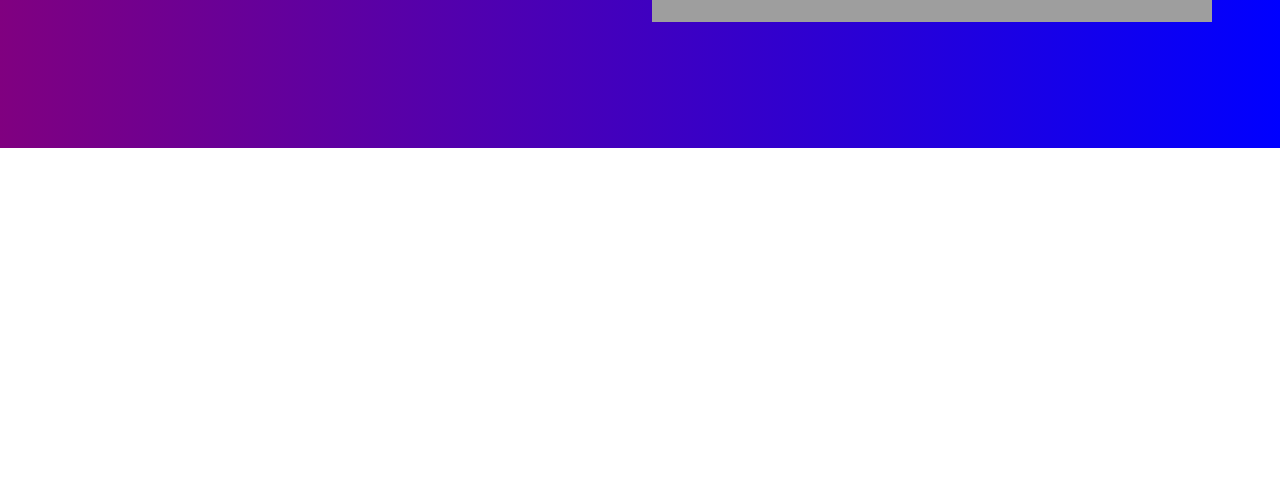
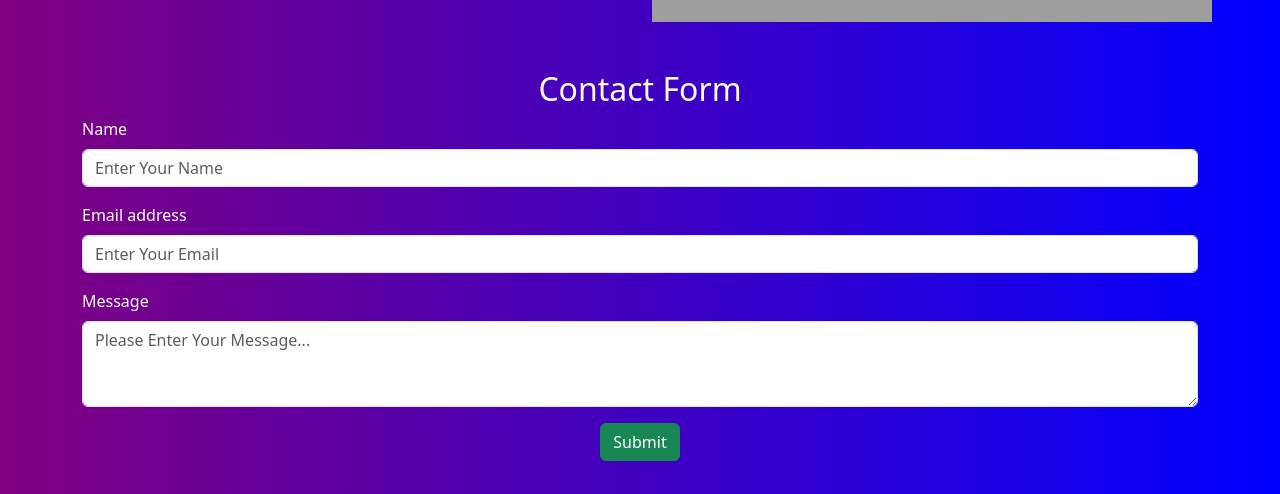
Before and after one commit to AmanKumarme/Education, a React (Vite) app: page /contact in a window 1280 px wide. Shown: the part 652-1146 px from the top of the page. Before the commit the page ends 800 px from the top, so only its background shows below. Built offline with nearby package versions, Linux system fonts and the light colour scheme; grey boxes are pictures that could not be loaded.

Commit message:
Contact form is completed

```diff
--- a/package.json
+++ b/package.json
@@ -10,6 +10,7 @@
     "preview": "vite preview"
   },
   "dependencies": {
+    "axios": "^1.6.7",
     "body-parser": "^1.20.2",
     "bootstrap": "^5.3.2",
     "cors": "^2.8.5",
--- a/src/components/Contact/Contact.jsx
+++ b/src/components/Contact/Contact.jsx
@@ -2,8 +2,10 @@ import React from "react";
 import { IoLogoWhatsapp } from "react-icons/io";
 import { MdEmail } from "react-icons/md";
 import { IoLocation } from "react-icons/io5";
+import ContactForm from "./ContactForm";
 const Contact = () => {
   return (
+    <>
       <div className="mt-5 text-white px-sm-5">
         <h2 className="text-center heading">Contact Us</h2>
         <div className="row mt-5 address">
@@ -37,7 +39,10 @@ const Contact = () => {
               href="mailto:info@paramcomputers.co.in"
               className="text-white text-decoration-none sub-heading email"
             >
-            <MdEmail style={{ color: "#E70000" }} className="email-logo fs-4" />
+              <MdEmail
+                style={{ color: "#E70000" }}
+                className="email-logo fs-4"
+              />
               <strong>
                 {" "}
                 <i>info@paramcomputers.co.in</i>{" "}
@@ -58,14 +63,17 @@ const Contact = () => {
               src="https://www.google.com/maps/embed?pb=!1m18!1m12!1m3!1d3602.549947475234!2d78.53082707484572!3d25.453305721280703!2m3!1f0!2f0!3f0!3m2!1i1024!2i768!4f13.1!3m3!1m2!1s0x397771cb59f045bd%3A0x1e821ba4033292cb!2sRathore%20Samosa%20Corner!5e0!3m2!1sen!2sin!4v1709303048397!5m2!1sen!2sin"
               width="100%"
               height="100%"
-            style={{border:"0;"}}
-            allowfullscreen=""
+              style={{ border: "0" }}
+              allowFullScreen=""
               loading="lazy"
-            referrerpolicy="no-referrer-when-downgrade"
+              referrerPolicy="no-referrer-when-downgrade"
             ></iframe>
           </div>
         </div>
       </div>
+
+     <ContactForm/>
+    </>
   );
 };
 
--- /dev/null
+++ b/src/components/Contact/ContactForm.jsx
@@ -0,0 +1,105 @@
+import axios from "axios";
+import React, { useState } from "react";
+
+const ContactForm = () => {
+  const [contact, setContact] = useState({
+    name: "",
+    email: "",
+    message: "",
+  });
+
+  const handleChange = (e) => {
+    const { name, value } = e.target;
+    console.log(name, value);
+    setContact((prevState) => ({
+      ...prevState,
+      [name]: value,
+    }));
+  };
+
+  const handleSubmit = async (e) => {
+    e.preventDefault();
+    try {
+      const response = await axios.post("https://backend-reg-form-3.onrender.com/contact", {
+        data: contact,
+        headers: {
+          "Content-Type": "application/json",
+        },
+      });
+      const contactData = response.data;
+      console.log(contactData);
+    } catch (error) {
+      console.error(error);
+    }
+
+    setContact({
+        name: "",
+        email: "",
+        message: "",
+    })
+  };
+  return (
+    <>
+      <div className="mt-5 text-white">
+        <h2 className="text-center heading">Contact Form</h2>
+        <div className="container">
+          <form action="/contact" method="post" onSubmit={handleSubmit}>
+            <div className="mb-3">
+              <label htmlFor="exampleFormControlInput1" className="form-label">
+                Name
+              </label>
+              <input
+                type="text"
+                className="form-control"
+                id="exampleFormControlInput1"
+                placeholder="Enter Your Name"
+                onChange={handleChange}
+                value={contact.name}
+                name="name"
+                required
+              />
+            </div>
+            <div className="mb-3">
+              <label htmlFor="exampleFormControlInput1" className="form-label">
+                Email address
+              </label>
+              <input
+                type="email"
+                className="form-control"
+                id="exampleFormControlInput1"
+                placeholder="Enter Your Email"
+                onChange={handleChange}
+                value={contact.email}
+                name="email"
+                required
+              />
+            </div>
+            <div className="mb-3">
+              <label
+                htmlFor="exampleFormControlTextarea1"
+                className="form-label"
+              >
+                Message
+              </label>
+              <textarea
+                className="form-control"
+                id="exampleFormControlTextarea1"
+                rows="3"
+                placeholder="Please Enter Your Message..."
+                onChange={handleChange}
+                value={contact.message}
+                name="message"
+                required
+              ></textarea>
+            </div>
+            <div className="mb-3 d-flex justify-content-center">
+              <input className="btn btn-success" type="submit" value="Submit" />
+            </div>
+          </form>
+        </div>
+      </div>
+    </>
+  );
+};
+
+export default ContactForm;
--- a/src/courses/AppDevelopment/AppDevelopmentForm.jsx
+++ b/src/courses/AppDevelopment/AppDevelopmentForm.jsx
@@ -107,6 +107,7 @@ const AppDevelopmentForm = ({success, setSuccess}) => {
             onChange={handleChange}
             name="gender"
             id=""
+            value={registration.gender}
           >
             <option value="">Select Gender</option>
             <option value="male">Male</option>
@@ -131,6 +132,7 @@ const AppDevelopmentForm = ({success, setSuccess}) => {
             onChange={handleChange}
             name="courses"
             id=""
+            value={registration.courses}
           >
             <option value="">Select courses</option>
             <option value="Android App Development">
--- a/src/courses/Database/DatabaseForm.jsx
+++ b/src/courses/Database/DatabaseForm.jsx
@@ -109,6 +109,7 @@ const DatabaseForm = ({success, setSuccess}) => {
             onChange={handleChange}
             name="gender"
             id=""
+            value={registration.gender}
           >
             <option value="">Select Gender</option>
             <option value="male">Male</option>
@@ -133,6 +134,7 @@ const DatabaseForm = ({success, setSuccess}) => {
             onChange={handleChange}
             name="courses"
             id=""
+            value={registration.courses}
           >
             <option value="">Select courses</option>
             <option value="SQL form Database">
--- a/src/courses/DigitalMarketing/DigitalMarketingForm.jsx
+++ b/src/courses/DigitalMarketing/DigitalMarketingForm.jsx
@@ -12,7 +12,6 @@ const DigitalMarketingForm = ({success, setSuccess}) => {
     courses: "",
     courseType: "Digital Marketing",
   });
-  console.log(registration);
   const handleSubmit = async (e) => {
     e.preventDefault();
     const response = await fetch(
@@ -108,6 +107,7 @@ const DigitalMarketingForm = ({success, setSuccess}) => {
             onChange={handleChange}
             name="gender"
             id=""
+            value={registration.gender}
           >
             <option value="">Select Gender</option>
             <option value="male">Male</option>
@@ -132,6 +132,7 @@ const DigitalMarketingForm = ({success, setSuccess}) => {
             onChange={handleChange}
             name="courses"
             id=""
+            value={registration.courses}
           >
             <option value="">Select courses</option>
             <option value="SEO">SEO</option>
--- a/src/courses/Excel/ExcelForm.jsx
+++ b/src/courses/Excel/ExcelForm.jsx
@@ -108,6 +108,7 @@ const ExcelForm = ({success, setSuccess}) => {
             onChange={handleChange}
             name="gender"
             id=""
+            value={registration.gender}
           >
             <option value="">Select Gender</option>
             <option value="male">Male</option>
@@ -132,6 +133,7 @@ const ExcelForm = ({success, setSuccess}) => {
             onChange={handleChange}
             name="courses"
             id=""
+            value={registration.courses}
           >
             <option value="">Select courses</option>
             <option value="Android App Development">Advance Excel</option>
--- a/src/courses/Programming/ProgrammingForm.jsx
+++ b/src/courses/Programming/ProgrammingForm.jsx
@@ -107,8 +107,9 @@ const ProgrammingForm = ({success, setSuccess}) => {
             onChange={handleChange}
             name="gender"
             id=""
+            value={registration.gender}
           >
-            <option selected value="">Select Gender</option>
+            <option>Select Gender</option>
             <option value="male">Male</option>
             <option value="female">Female</option>
           </select>
@@ -131,8 +132,9 @@ const ProgrammingForm = ({success, setSuccess}) => {
             onChange={handleChange}
             name="courses"
             id=""
+            value={registration.courses}
           >
-            <option selected value="">Select courses</option>
+            <option>Select courses</option>
             <option value="C">C</option>
             <option value="C++">C++</option>
             <option value="Python">Python</option>
--- a/src/courses/SoftwareDevelopment/SoftwareDevForm.jsx
+++ b/src/courses/SoftwareDevelopment/SoftwareDevForm.jsx
@@ -107,6 +107,7 @@ const SoftwareDevForm = ({success, setSuccess}) => {
             onChange={handleChange}
             name="gender"
             id=""
+            value={registration.gender}
           >
             <option value="">Select Gender</option>
             <option value="male">Male</option>
@@ -131,6 +132,7 @@ const SoftwareDevForm = ({success, setSuccess}) => {
             onChange={handleChange}
             name="courses"
             id=""
+            value={registration.courses}
           >
             <option value="">Select courses</option>
             <option value="Software Development">Sofware Development</option>
--- a/src/index.css
+++ b/src/index.css
@@ -49,7 +49,9 @@ nav {
   /* Align navigation to the right */
   align-items: center;
 }
-
+nav  .active{
+  font-weight: bold;
+}
 nav a {
   display: inline-block;
   color: white;
@@ -64,7 +66,7 @@ nav a {
 }
 
 nav a:hover {
-  color: black;
+  color: rgb(244, 238, 238);
 }
 
 .text {
```
Also changed, not shown: src/components/Header/Header.jsx (+4 -4 lines), src/courses/WebDevelopment/WebDevelopmentForm.jsx (+7 -2 lines), 1 other file (tests, documents, lock files or other folders). Lines whose indentation alone changed are shown as unchanged.
